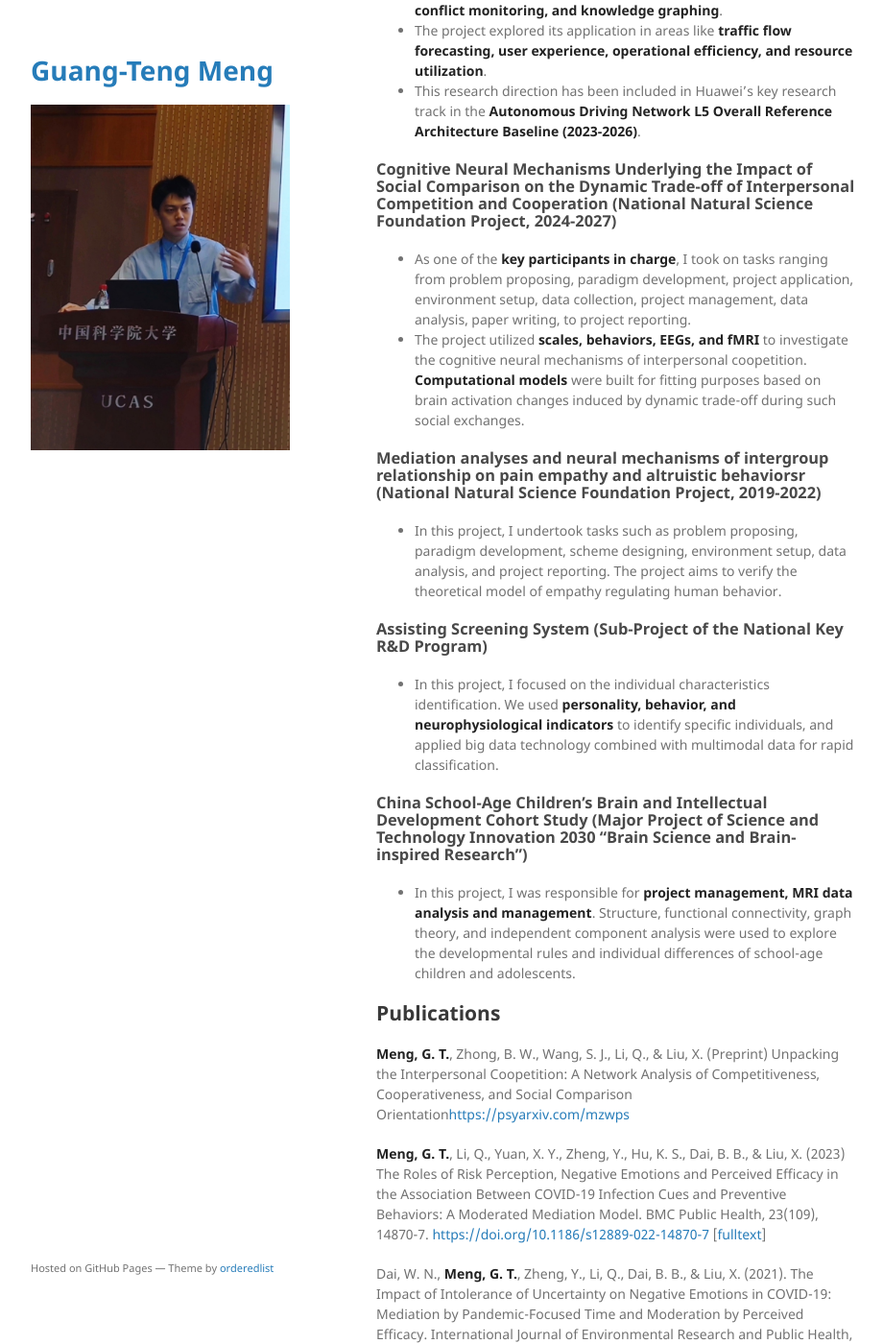
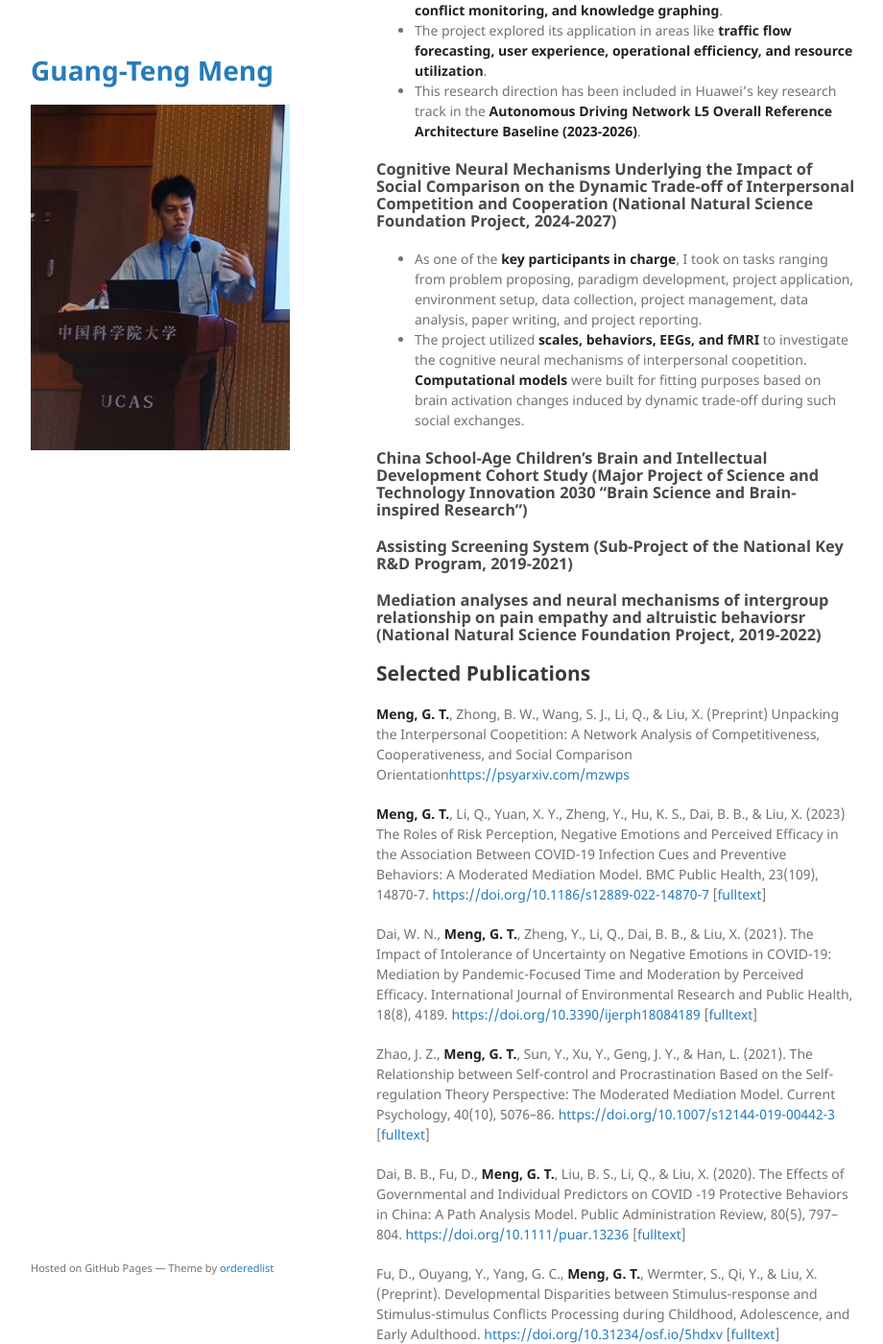
Before and after one commit to GuangtengMeng/GuangtengMeng.github.io, a Jekyll site: the page built from index.md, in a window 1280 px wide and 1400 px high, scrolled down 613 px. Shown: the whole window at 96% size, without its empty margins (178-1098 px from the left). Built offline with Jekyll 4.4.1, drawn with Linux system fonts in a browser that asks for light colours; the repository's description, which GitHub fills in, is left out; our own code applies the rules of GitHub Pages for plain Markdown files; some of the changed text lies outside the part shown.

Commit message:
Update index.md

```diff
--- a/index.md
+++ b/index.md
@@ -30,20 +30,18 @@ I am a PhD candidate of cognitive neuroscience at the CARELab (PI: Prof. Xun Liu
 - This research direction has been included in Huawei's key research track in the **Autonomous Driving Network L5 Overall Reference Architecture Baseline (2023-2026)**.
 
 ### Cognitive Neural Mechanisms Underlying the Impact of Social Comparison on the Dynamic Trade-off of Interpersonal Competition and Cooperation (National Natural Science Foundation Project, 2024-2027)
-- As one of the **key participants in charge**, I took on tasks ranging from problem proposing, paradigm development, project application, environment setup, data collection, project management, data analysis, paper writing, to project reporting.
+- As one of the **key participants in charge**, I took on tasks ranging from problem proposing, paradigm development, project application, environment setup, data collection, project management, data analysis, paper writing, and project reporting.
 - The project utilized **scales, behaviors, EEGs, and fMRI** to investigate the cognitive neural mechanisms of interpersonal coopetition. **Computational models** were built for fitting purposes based on brain activation changes induced by dynamic trade-off during such social exchanges.
 
+### China School-Age Children's Brain and Intellectual Development Cohort Study (Major Project of Science and Technology Innovation 2030 "Brain Science and Brain-inspired Research")
+
+### Assisting Screening System (Sub-Project of the National Key R&D Program, 2019-2021)
+
 ### Mediation analyses and neural mechanisms of intergroup relationship on pain empathy and altruistic behaviorsr (National Natural Science Foundation Project, 2019-2022)
-- In this project, I undertook tasks such as problem proposing, paradigm development, scheme designing, environment setup, data analysis, and project reporting. The project aims to verify the theoretical model of empathy regulating human behavior.
-
-### Assisting Screening System (Sub-Project of the National Key R&D Program)
-- In this project, I focused on the individual characteristics identification. We used **personality, behavior, and neurophysiological indicators** to identify specific individuals, and applied big data technology combined with multimodal data for rapid classification.
-
-### China School-Age Children's Brain and Intellectual Development Cohort Study (Major Project of Science and Technology Innovation 2030 "Brain Science and Brain-inspired Research")
-- In this project, I was responsible for **project management, MRI data analysis and management**. Structure, functional connectivity, graph theory, and independent component analysis were used to explore the developmental rules and individual differences of school-age children and adolescents.
 
 
-## Publications
+
+## Selected Publications
 
 **Meng, G. T.**, Zhong, B. W., Wang, S. J., Li, Q., & Liu, X. (Preprint) Unpacking the Interpersonal
 Coopetition: A Network Analysis of Competitiveness, Cooperativeness, and Social Comparison
@@ -57,15 +55,8 @@ Zhao, J. Z., **Meng, G. T.**, Sun, Y., Xu, Y., Geng, J. Y., & Han, L. (2021). Th
 
 Dai, B. B., Fu, D., **Meng, G. T.**, Liu, B. S., Li, Q., & Liu, X. (2020). The Effects of Governmental and Individual Predictors on COVID ‐19 Protective Behaviors in China: A Path Analysis Model. Public Administration Review, 80(5), 797–804. <https://doi.org/10.1111/puar.13236> [[fulltext](/assets/paper/10.1111puar.13236.pdf)]
 
-Dai, B. B., Zhang, X. Y., **Meng, G. T.**, Zheng, Y., Hu, K. S., Li, Q., & Liu, X. (2022). The Mechanism of Governments’ and Individuals’ Influence on Protective Behaviours during the Second Wave of COVID-19: A Multiple Mediation Model. European Journal of Psychotraumatology, 13(2), 1–12. <https://doi.org/10.1080/20008066.2022.2135196> [[fulltext](/assets/paper/10.108020008066.2022.2135196.pdf)]
-
-Luo, R. L., Li, Q., **Meng, G. T.**, Zheng, Y., Hu, K. S., Zhang, X. Y., Dai, B. B., & Liu, X. (2022). The Association between Intolerance of Uncertainty and Internet Addiction during the Second Wave of the Coronavirus Disease 2019 Pandemic: A Multiple Mediation Model Considering Depression and Risk Perception. PsyCh Journal, 11(3), 383–91. <https://doi.org/10.1002/pchj.545> [[fulltext](/assets/paper/10.1002pchj.545.pdf)]
-
 Fu, D., Ouyang, Y., Yang, G. C., **Meng, G. T.**, Wermter, S., Qi, Y., & Liu, X. (Preprint). Developmental Disparities between Stimulus-response and Stimulus-stimulus Conflicts Processing during Childhood, Adolescence, and Early Adulthood. <https://doi.org/10.31234/osf.io/5hdxv> [[fulltext](/assets/paper/10.31234osf.io5hdxv.pdf)]
 
-Li, Q., Luo, R. L., Zhang, X. Y., **Meng, G. T.**, Dai, B. B., & Liu, X. (2021). Intolerance of COVID-19-Related Uncertainty and Negative Emotions among Chinese Adolescents: A Moderated Mediation Model of Risk Perception, Social Exclusion and Perceived Efficacy. International Journal of Environmental Research and Public Health, 18(6), 2864. <https://doi.org/10.3390/ijerph18062864> [[fulltext](/assets/paper/10.3390ijerph18062864.pdf)]
-
-Raiha, S., Yang, G. C., Wang, L. X., Dai, W. N., Wu, H. Y., **Meng, G. T.**, Zhong, B. W., & Liu, X. (2020). Altered Reward Processing System in Internet Gaming Disorder. Frontiers in Psychiatry, 11, 599141. <https://doi.org/10.3389/fpsyt.2020.599141> [[fulltext](/assets/paper/10.3389fpsyt.2020.599141.pdf)]
 
 ### Conference
 
```
Also changed, not shown: other parts of index.md (+2 -1 lines).
